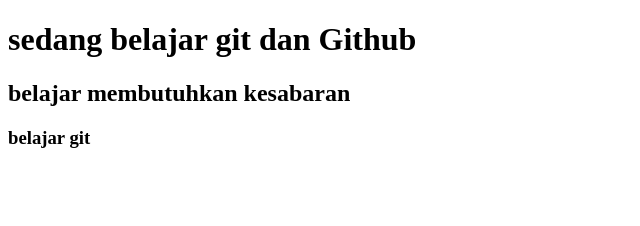
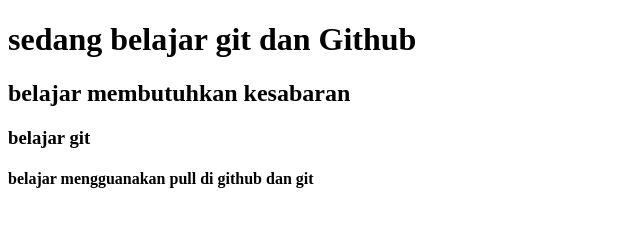
Before and after one commit to mochfauzi12/belajar-niomic, a plain HTML site: page footer.html in a window 1280 px wide. Shown: the whole page, without its empty margins (0-640 px from the left). Drawn offline with Linux system fonts and the light colour scheme.

Commit message:
menambahkan h4 di branch nextdev

```diff
--- a/footer.html
+++ b/footer.html
@@ -9,5 +9,6 @@
           <a href="https://www.youtube.com/watch?v=zzCxUtkTJmU"></a>
             <h2>belajar membutuhkan kesabaran</h2>
             <h3>belajar git</h3>
+            <h4>belajar mengguanakan pull di github dan git</h4>
   </body>
 </html>
```
